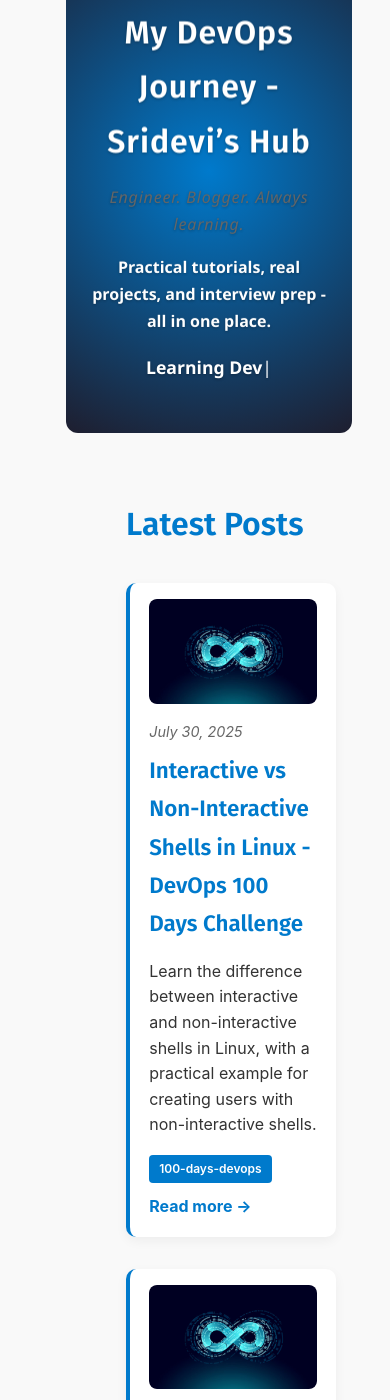
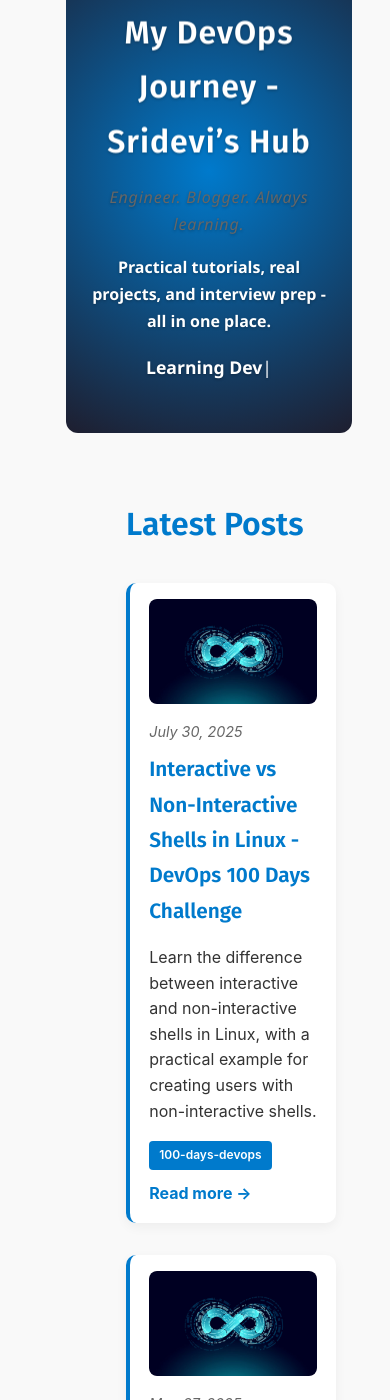
Before and after one commit to srideviblogs/srideviblogs.github.io, a Jekyll site: the page built from index.md, in a window 390 px wide and 1400 px high, scrolled down 327 px. Built offline with Jekyll 4.4.1, drawn with Linux system fonts in a browser that asks for light colours.

Commit message:
Update custom.css

```diff
--- a/assets/css/custom.css
+++ b/assets/css/custom.css
@@ -935,43 +935,22 @@ simple-blog-list {
    Mobile Fix for Home Posts
    ========================= */
 
-/* --- Blog Grid Layout Fix for Mobile --- */
 @media (max-width: 768px) {
-  .blog-grid {
-    display: flex;
-    flex-direction: column;
-    align-items: center; /* center align posts */
-    gap: 20px; /* spacing between posts */
-    padding: 0 15px; /* equal left/right spacing */
+  .alt-post-row {
+    flex-direction: column !important;
   }
 
-  .blog-post {
-    width: 100%;
-    max-width: 500px; /* control max size for readability */
-    margin: 0 auto; /* ensure centered */
+  .alt-post-image,
+  .alt-post-content {
+    flex: 1 1 100%;
   }
 
-  .blog-post img {
-    width: 100%;
-    height: auto;
-    border-radius: 4px;
-  }
-
-  .blog-post-title {
-    font-size: 1.2rem;
-    margin-top: 10px;
-    text-align: center;
-  }
-
-  .blog-post-excerpt {
-    font-size: 0.95rem;
-    line-height: 1.5;
-    text-align: center;
-    margin-bottom: 10px;
-  }
-
-  .blog-post a.read-more {
-    display: inline-block;
-    margin: 0 auto;
+  .alt-post-title {
+    font-size: 1.3rem;
   }
 }
+
+.view-all-box {
+  display: inline-block;
+  margin-top: 1.5rem;
+}
```
